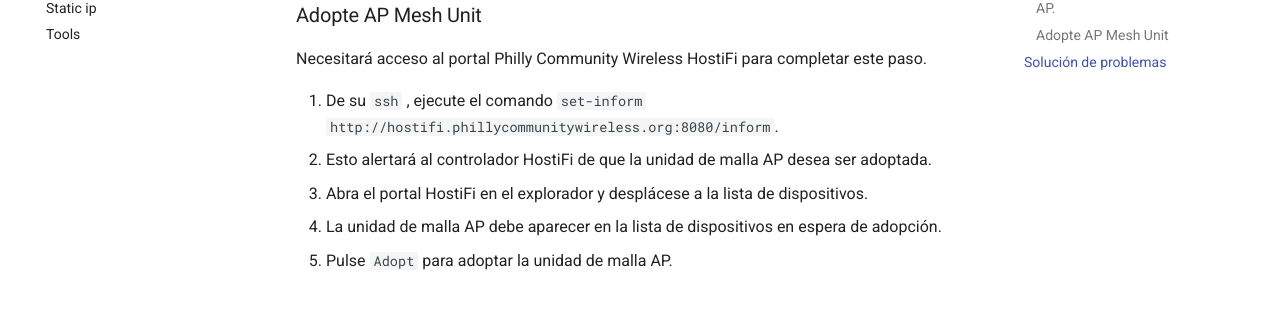
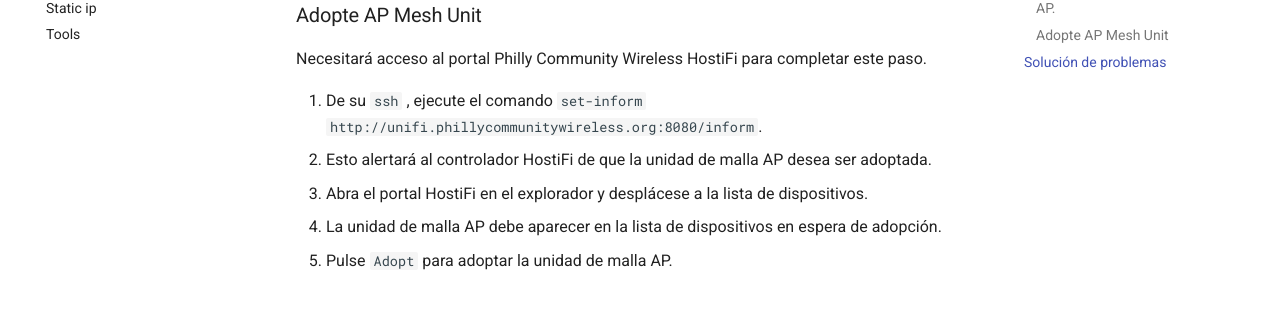
Before and after one commit to phillycommunitywireless/docs-es, an MkDocs documentation site: the page built from docs/configure-ap-mesh.md, in a window 1280 px wide and 900 px high, scrolled down 4097 px. Shown: the part 289-600 px from the top of the window. Built offline with MkDocs 1.6.1 and Material for MkDocs 9.7.7, drawn with Linux system fonts in a browser that asks for light colours; comment, search, counter and statistics services are not loaded; part of the change alters nothing that is shown.

Commit message:
Update from Forestry.io Addie Barron updated docs/configure-ap-mesh.md

```diff
--- a/docs/configure-ap-mesh.md
+++ b/docs/configure-ap-mesh.md
@@ -61,7 +61,7 @@ Las unidades de malla AP han tenido un comportamiento inesperado incluso fuera d
 
 Necesitará acceso al portal Philly Community Wireless HostiFi para completar este paso.
 
-1. De su `ssh` , ejecute el comando `set-inform http://hostifi.phillycommunitywireless.org:8080/inform`.
+1. De su `ssh` , ejecute el comando `set-inform http://unifi.phillycommunitywireless.org:8080/inform`.
    * Esto alertará al controlador HostiFi de que la unidad de malla AP desea ser adoptada.
 2. Abra el portal HostiFi en el explorador y desplácese a la lista de dispositivos.
 3. La unidad de malla AP debe aparecer en la lista de dispositivos en espera de adopción.
```
